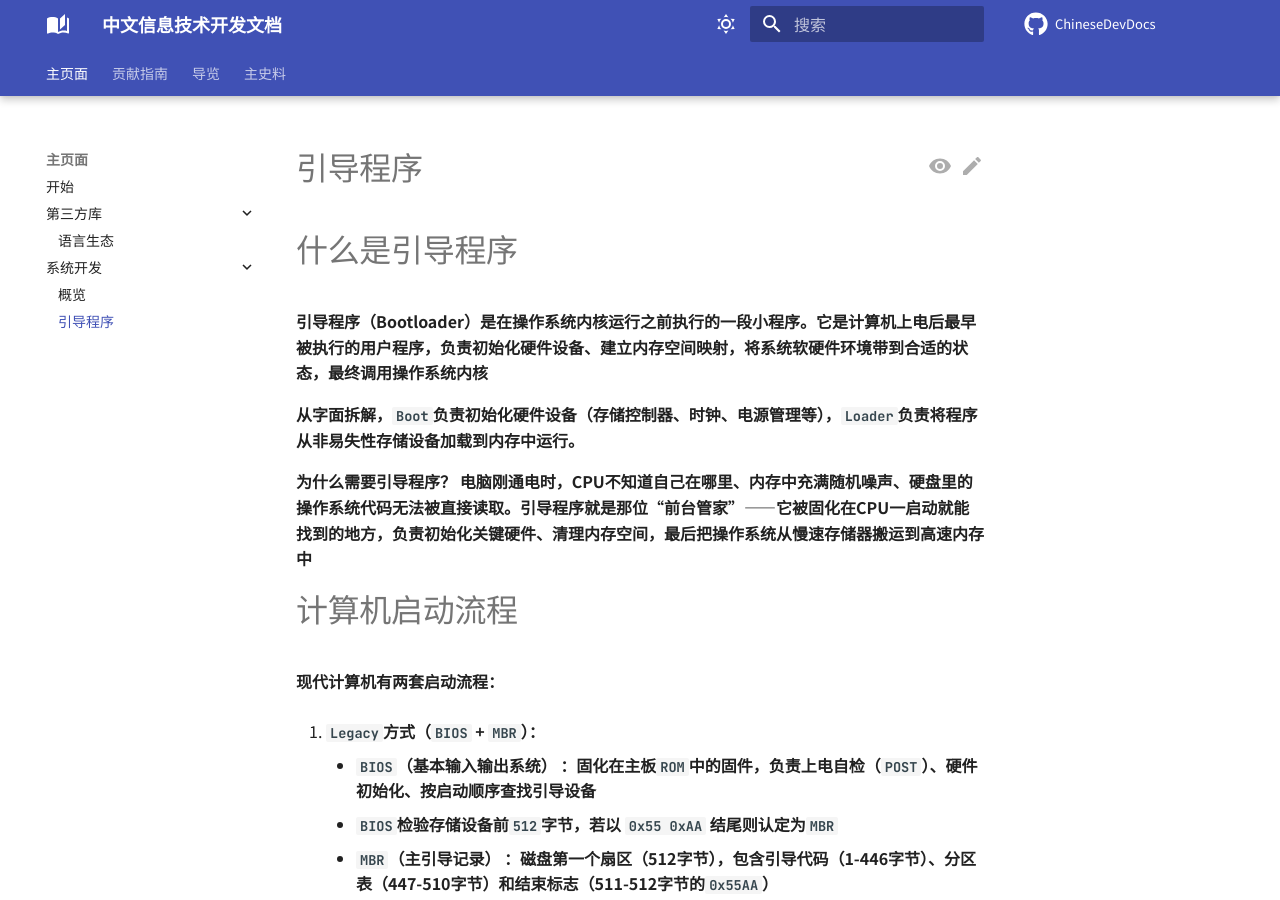
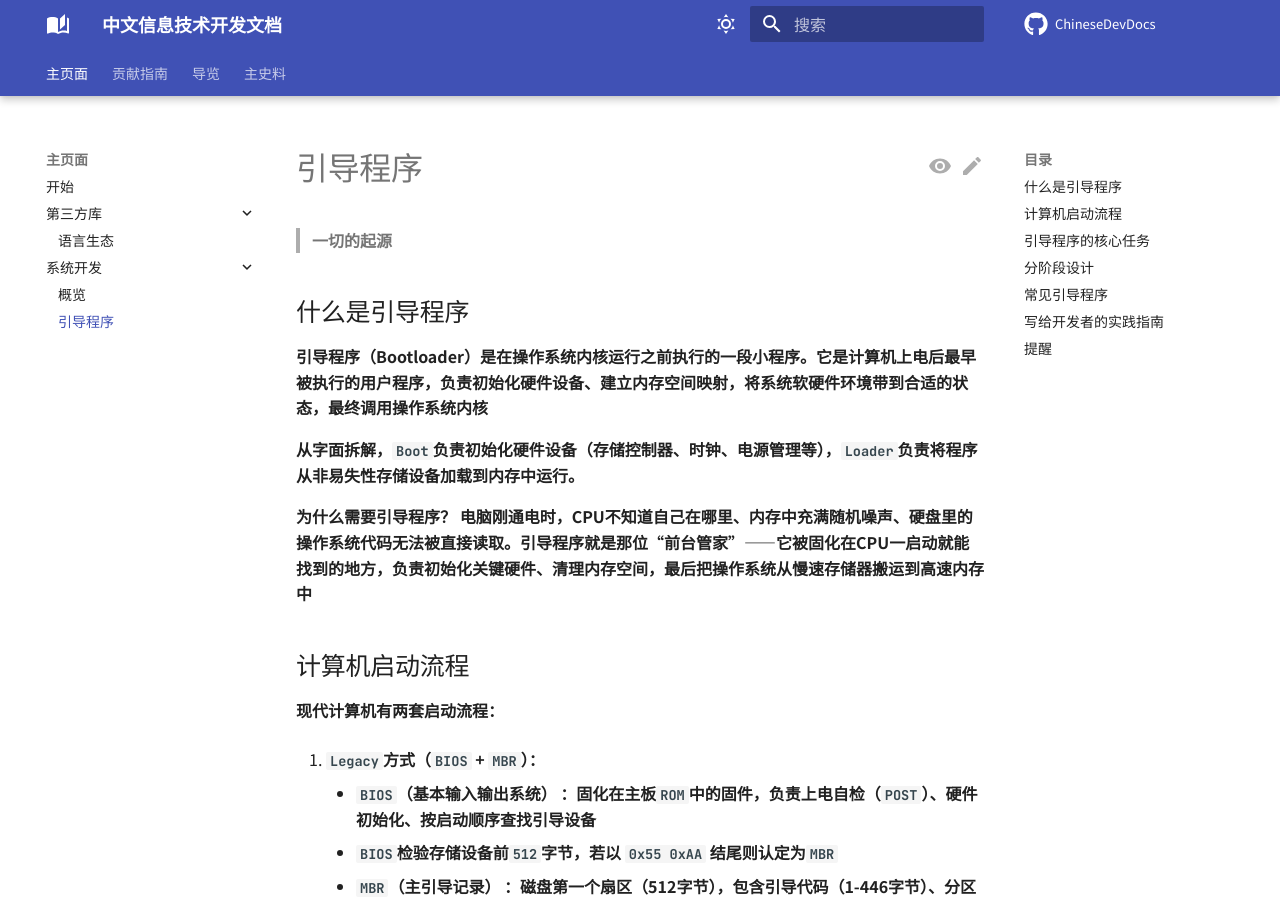
Before and after one commit to DevApotheosis/ChineseDevDocs, an MkDocs documentation site: the page built from docs/os_dev/boot/bootloader.md, in a window 1280 px wide and 900 px high. Built offline with MkDocs 1.6.1 and Material for MkDocs 9.7.7, drawn with Linux system fonts in a browser that asks for light colours; comment, search, counter and statistics services are not loaded.

Commit message:
修正信息

```diff
--- a/docs/os_dev/boot/bootloader.md
+++ b/docs/os_dev/boot/bootloader.md
@@ -1,6 +1,8 @@
 # 引导程序
 
-# 什么是引导程序
+> **一切的起源**
+
+## 什么是引导程序
 
 **引导程序（Bootloader）是在操作系统内核运行之前执行的一段小程序。它是计算机上电后最早被执行的用户程序，负责初始化硬件设备、建立内存空间映射，将系统软硬件环境带到合适的状态，最终调用操作系统内核**<br>
 
@@ -8,7 +10,7 @@
 
 **为什么需要引导程序？ 电脑刚通电时，CPU不知道自己在哪里、内存中充满随机噪声、硬盘里的操作系统代码无法被直接读取。引导程序就是那位“前台管家”——它被固化在CPU一启动就能找到的地方，负责初始化关键硬件、清理内存空间，最后把操作系统从慢速存储器搬运到高速内存中**<br>
 
-# 计算机启动流程
+## 计算机启动流程
 
 **现代计算机有两套启动流程：**<br>
 
@@ -27,7 +29,7 @@
 ???+ tip "两种方式的共同点"
     **最终都要将控制权交给引导程序，由引导程序负责加载操作系统内核**
 
-# 引导程序的核心任务
+## 引导程序的核心任务
 
 **引导程序的终极目标只有一件事：把内核加载到内存，然后跳转过去执行。具体来说：**<br>
 
@@ -41,7 +43,7 @@
 
 **其中，硬件初始化是`BootLoader`技术含量最高的环节——需要精确配置内存控制器的数百个寄存器，配置`CPU时钟频率`（通过`锁相环PLL`），初始化外存接口（`eMMC`、`NAND Flash`、`SD卡`等）。任何细微的时序偏差都可能导致系统后续运行中出现难以追踪的崩溃。**<br>
 
-# 分阶段设计
+## 分阶段设计
 
 **由于初始环境极其受限（x86 BIOS下只有512字节的MBR空间），现代BootLoader普遍采用分阶段设计：**<br>
 
@@ -71,7 +73,7 @@
 
 **`Stage 2`：加载配置文件（`grub.cfg`），显示启动菜单，加载并执行选中的内核**<br>
 
-# 常见引导程序
+## 常见引导程序
 
 | 名称 | 采用系统(适配范围) | 特点/说明 |
 | --- | --- | --- |
@@ -81,7 +83,7 @@
 | **U-Boot** | **嵌入式** | **嵌入式系统最流行的引导程序** |
 | **Windows Boot Manager** | **Windows** | **微软/巨硬(开个玩笑)** |
 
-# 写给开发者的实践指南
+## 写给开发者的实践指南
 
 > **从哪里开始**<br>
 
@@ -119,7 +121,7 @@
 
 * **考虑`UEFI`支持：现代系统越来越多地采用`UEFI`，学习`UEFI`应用程序开发**
 
-# 提醒
+## 提醒
 
 * **不要以为引导程序很大：`x86 BIOS`模式下，第一阶段的引导代码只有512字节（含分区表和结束标志），实际代码空间不到446字节**
 
```
Also changed, not shown: docs/history_langs/history_main.md (+3 -1 lines), docs/index.md (+2 -2 lines).
